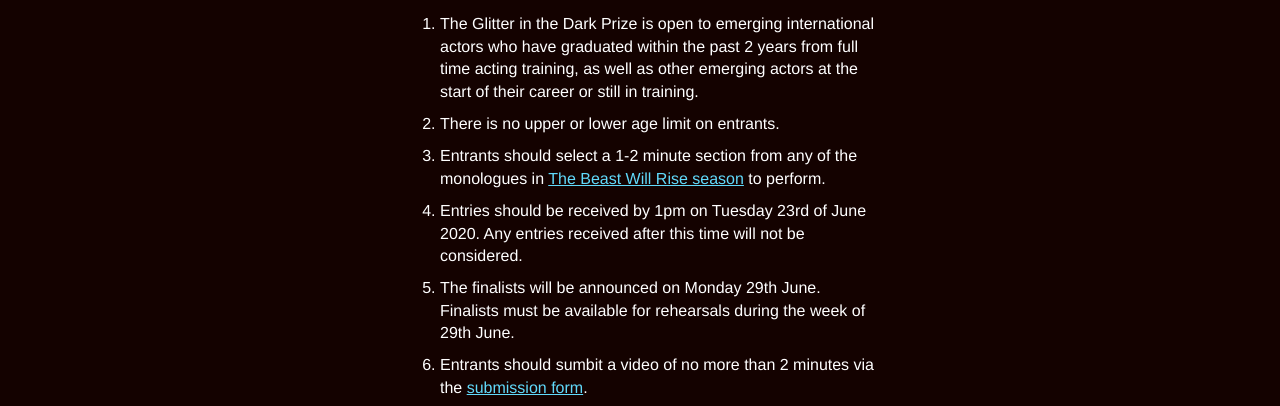
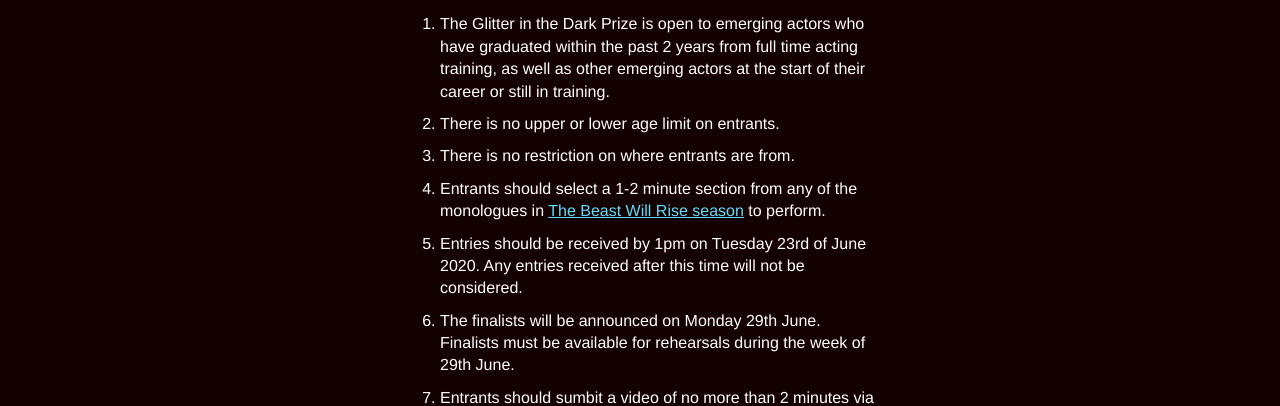
Before and after one commit to richquick/trampsite, a plain HTML site: page glitter/terms/index.html in a window 1280 px wide. Shown: the part 407-813 px from the top of the page. Drawn offline with Linux system fonts and the light colour scheme.

Commit message:
Added Ts&Cs

```diff
--- a/glitter/terms/index.html
+++ b/glitter/terms/index.html
@@ -43,10 +43,11 @@
 
 
       <ol>
-        <li>The Glitter in the Dark Prize is open to emerging international actors who have graduated
+        <li>The Glitter in the Dark Prize is open to emerging actors who have graduated
           within the past 2 years from full time acting training, as well as other emerging actors at the
           start of their career or still in training.</li>
         <li>There is no upper or lower age limit on entrants.</li>
+        <li>There is no restriction on where entrants are from.</li>
         <li>Entrants should select a 1-2 minute section from any of the monologues in
           <a href="/">The Beast Will Rise season</a> to perform.</li>
         <li>Entries should be received by 1pm on Tuesday 23rd of June 2020. Any entries received after this time will not be considered.</li>
```
